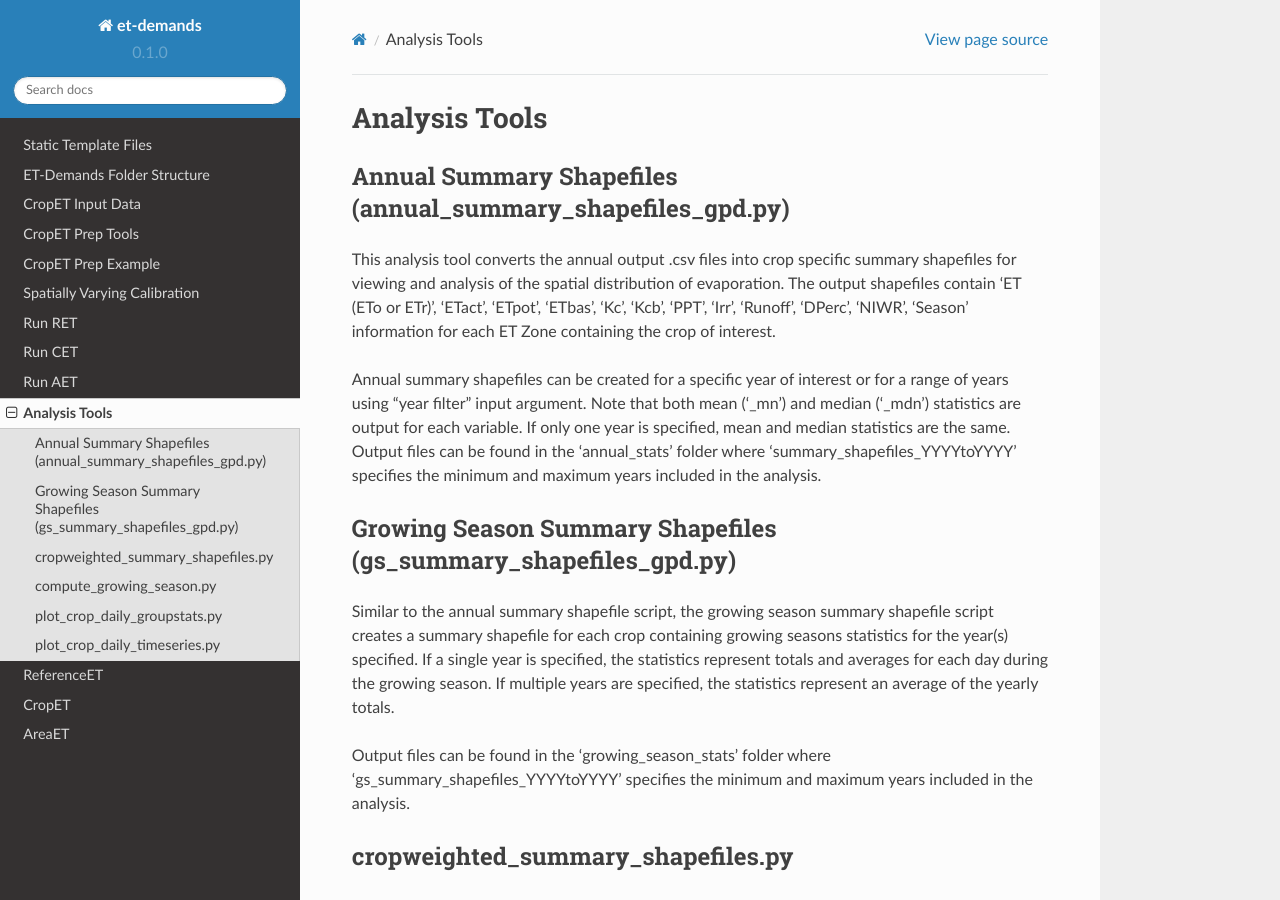
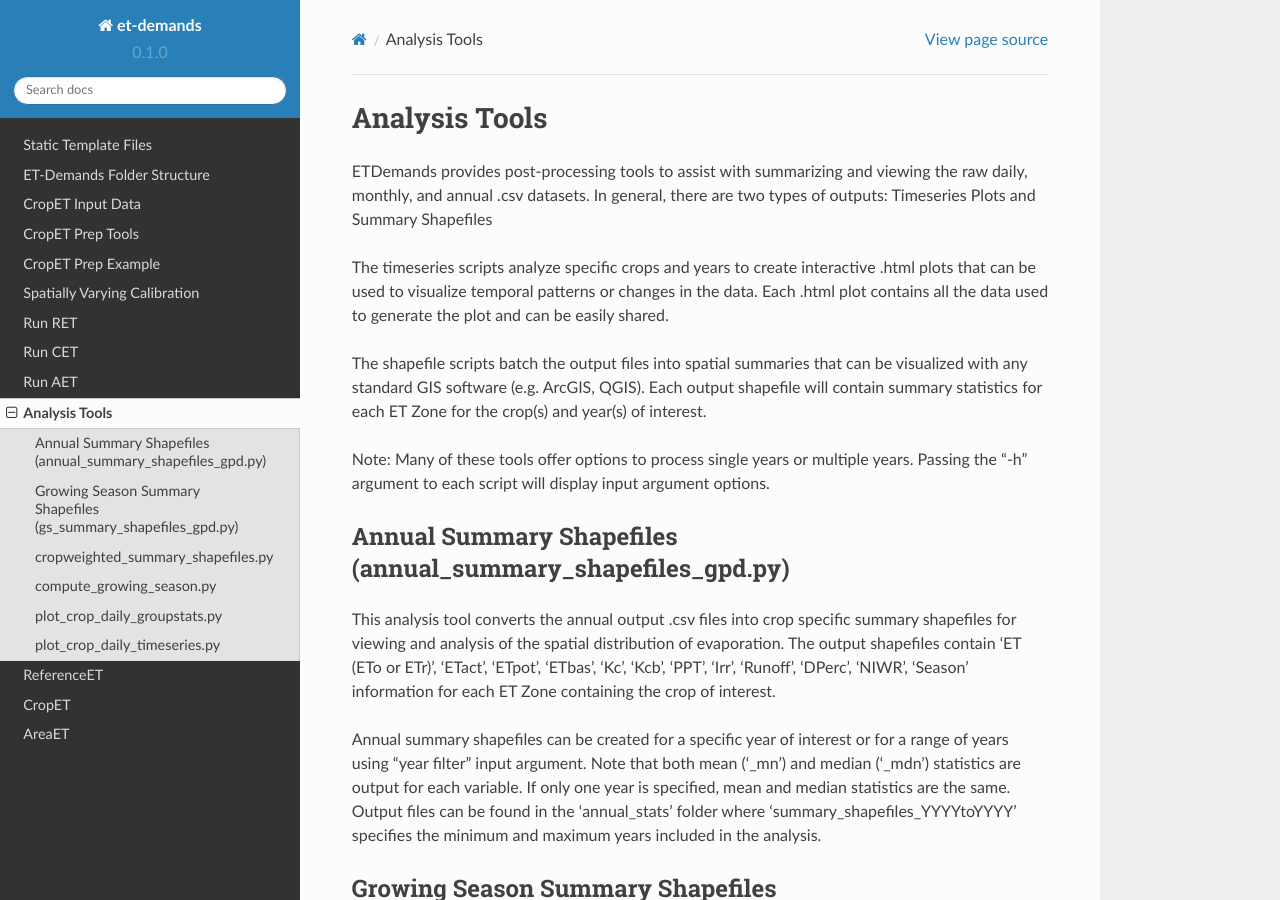
Before and after one commit to DOI-BOR/et-demands, a Sphinx documentation site: the page built from docs/tools.rst, in a window 1280 px wide and 900 px high. Built offline with Sphinx 7.4.7 and the Read the Docs theme 2.0.0, drawn with Linux system fonts in a browser that asks for light colours.

Commit message:
Documentation Updates
Documentation Updates

```diff
--- a/docs/tools.rst
+++ b/docs/tools.rst
@@ -1,5 +1,14 @@
 Analysis Tools
 ==============
+ETDemands provides post-processing tools to assist with summarizing and viewing the raw daily, monthly, and annual .csv datasets. In general, there are two types of outputs: Timeseries Plots and Summary Shapefiles
+
+The timeseries scripts analyze specific crops and years to create interactive .html plots that can be used to visualize temporal patterns or changes in the data. Each .html plot contains all the data used to generate the plot and can be easily shared.
+
+The shapefile scripts batch the output files into spatial summaries that can be visualized with any standard GIS software (e.g. ArcGIS, QGIS). Each output shapefile will contain summary statistics for each ET Zone for the crop(s) and year(s) of interest.
+
+Note: Many of these tools offer options to process single years or multiple years. Passing the "-h" argument to each script will display input argument options.
+
+
 Annual Summary Shapefiles (annual_summary_shapefiles_gpd.py)
 ---------
 This analysis tool converts the annual output .csv files into crop specific summary shapefiles for viewing and analysis of the spatial distribution of evaporation. The output shapefiles contain 'ET (ETo or ETr)', 'ETact', 'ETpot', 'ETbas', 'Kc', 'Kcb', 'PPT', 'Irr', 'Runoff', 'DPerc', 'NIWR', 'Season' information for each ET Zone containing the crop of interest.
```
